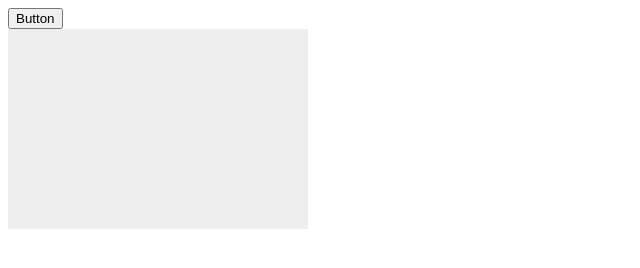
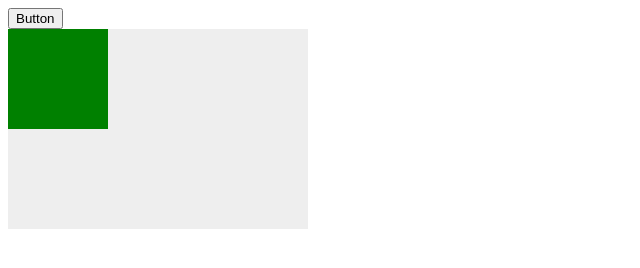
Before and after one commit to sferik/d3-demo, a plain HTML site: page index.html in a window 1280 px wide. Both pictures are taken after a click on the button "Button". Shown: the whole page, without its empty margins (0-640 px from the left). Drawn offline with nearby package versions, Linux system fonts and the light colour scheme.

Commit message:
Initial example
Click the button, a green square appears

```diff
--- a/index.html
+++ b/index.html
@@ -12,5 +12,6 @@
       <svg id="image">
       </svg>
     </div>
+    <script src="js/chart.js" type="text/javascript"></script>
   </body>
 </html>
--- /dev/null
+++ b/js/chart.js
@@ -0,0 +1,10 @@
+var button = document.getElementById('button');
+var container = document.getElementById('container');
+
+button.onclick = function () {
+  var svg = d3.select('div#container svg');
+  var rectangle = svg.append('rect');
+  rectangle.attr("width", 100);
+  rectangle.attr("height", 100);
+  rectangle.style("fill", "green");
+};
```
